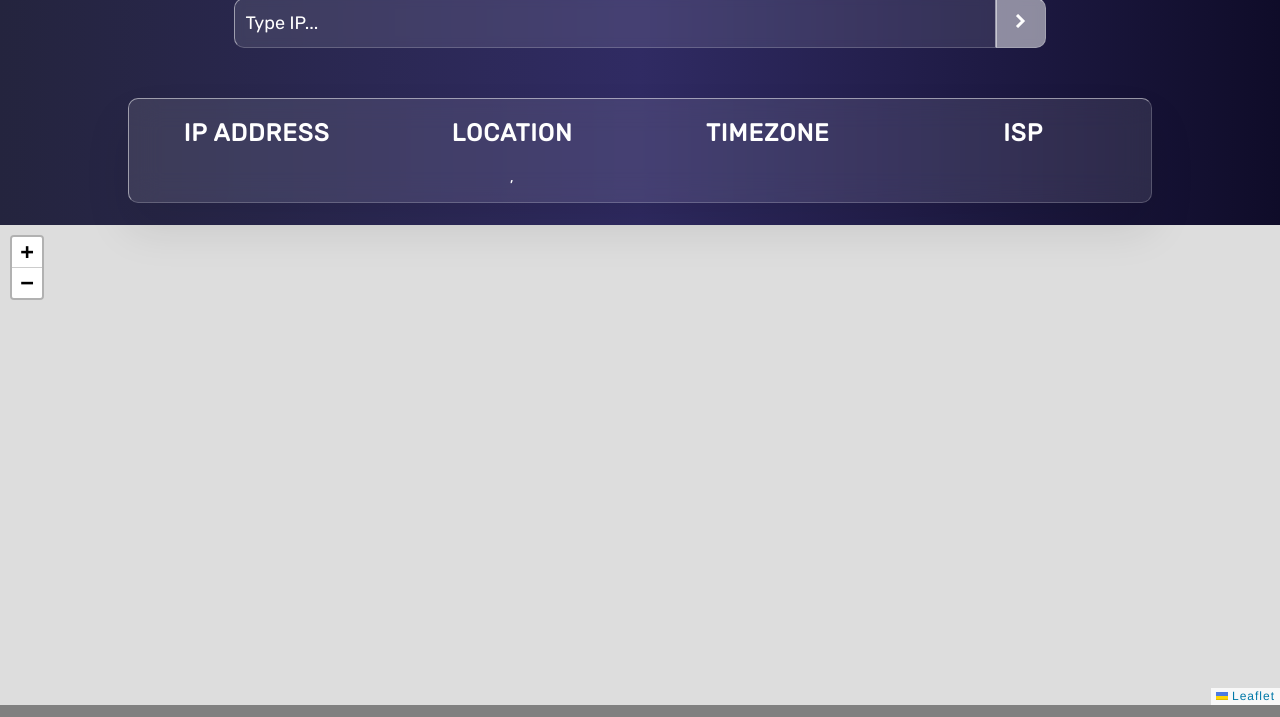
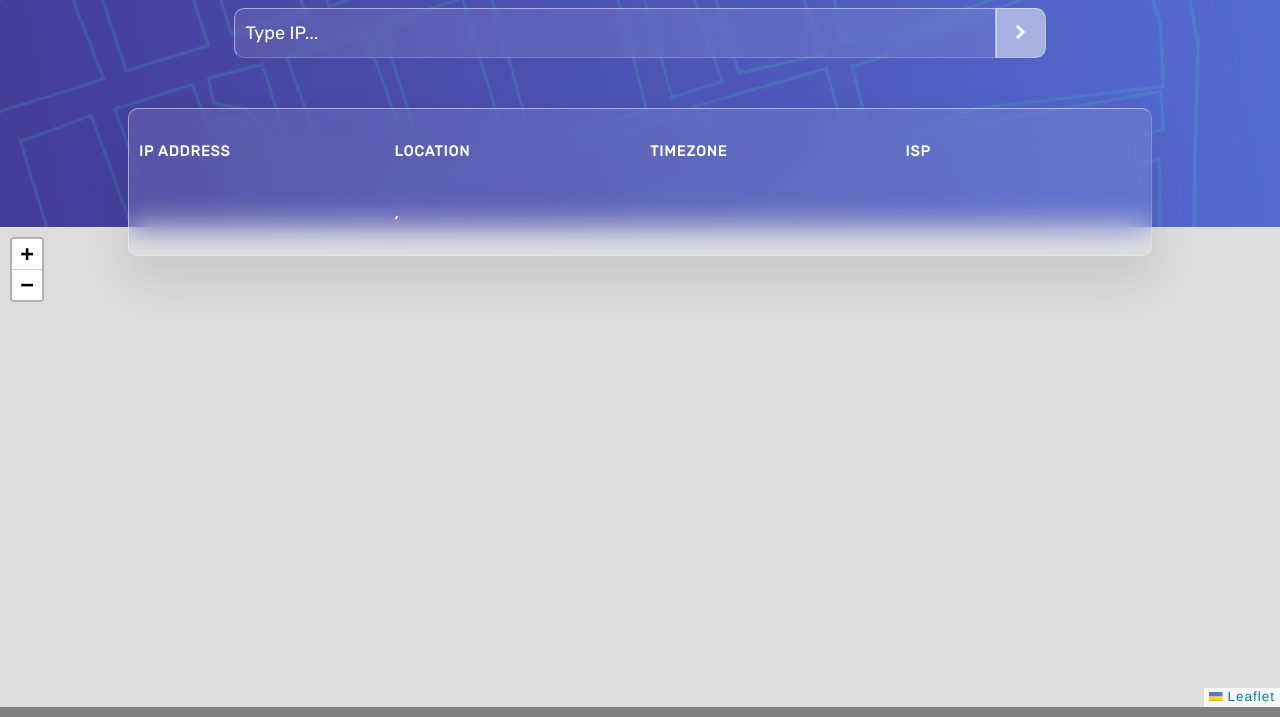
Before and after one commit to anapimolodec/track-ip, a plain HTML site: page index.html in a window 1280 px wide. Shown: the part 133-850 px from the top of the page. Drawn offline with nearby package versions, Linux system fonts and the light colour scheme.

Commit message:
fixed some styling

```diff
--- a/index.html
+++ b/index.html
@@ -9,10 +9,8 @@
 	<link rel="stylesheet" href="https://unpkg.com/leaflet@1.7.1/dist/leaflet.css"
    integrity="sha512-xodZBNTC5n17Xt2atTPuE1HxjVMSvLVW9ocqUKLsCC5CXdbqCmblAshOMAS6/keqq/sMZMZ19scR4PsZChSR7A=="
    crossorigin=""/>
-<<<<<<< HEAD
    <link rel="stylesheet" href="style.css">
-=======
->>>>>>> 8f551fb19b665fa9c2d7efdf295914df96aebd79
+   <link rel='shortcut icon' type='image/x-icon' href='/favicon.ico' />
    <script src="https://unpkg.com/leaflet@1.7.1/dist/leaflet.js"
    integrity="sha512-XQoYMqMTK8LvdxXYG3nZ448hOEQiglfqkJs1NOQV44cWnUrBc8PkAOcXy20w0vlaXaVUearIOBhiXZ5V3ynxwA=="
    crossorigin=""></script>
@@ -23,11 +21,6 @@
 	<title>
 		IP Address Tracker
 	</title>
-<<<<<<< HEAD
-
-=======
-
->>>>>>> 8f551fb19b665fa9c2d7efdf295914df96aebd79
 	<script src="https://code.jquery.com/jquery-3.2.1.min.js"></script>
 	 <!-- <script>
       // Initialize and add the map
@@ -62,21 +55,21 @@
 		<div class="search-results">
 			<div class="row-1">
 				<div class="box">
-					<h2> IP ADDRESS </h2>
+					<h5> IP ADDRESS </h5>
 					<p><span id="ip-here"></span></p>
 				</div>
 				<div class="box">
-					<h2> LOCATION </h2>
+					<h5> LOCATION </h5>
 					<p><span id="city-here"></span>, <span id="reg-here"></span> </br> <span id="postal-here"></span>  </p>
 				</div>
 			</div>
 			<div class="row-1">
 				<div class="box">
-					<h2> TIMEZONE </h2>
+					<h5> TIMEZONE </h5>
 					<p><span id="time-here"></span></p>
 				</div>
 				<div class="box">
-					<h2> ISP </h2>
+					<h5> ISP </h5>
 					<p> <span id="isp-here"></span></p>
 				</div>
 			</div>
--- a/style.css
+++ b/style.css
@@ -3,7 +3,7 @@ html, body {
 			margin: 0;
 			width: 100vw;
 			font-family: 'Rubik', sans-serif;
-			font-size: 1rem;
+			font-size: 18px;
 			background-color: grey;
 			overflow: hidden;
 			letter-spacing: 1px;
@@ -33,14 +33,13 @@ html, body {
 		}
 		.back-img {
 			width: 100%;
-			height: 40vh;
-			/*background-image: url('./pattern-bg.png');*/
+			height: 45vh;
+
 			background: #0f0c29;  /* fallback for old browsers */
 			background: -webkit-linear-gradient(to right, #24243e, #302b63, #0f0c29);  /* Chrome 10-25, Safari 5.1-6 */
 			background: linear-gradient(to right, #24243e, #302b63, #0f0c29); /* W3C, IE 10+/ Edge, Firefox 16+, Chrome 26+, Opera 12+, Safari 7+ */
-
-
-			/*background-size: cover;*/
+			background-image: url('./pattern-bg.png');
+			background-size: cover;
 		}
 		.search-line {
 			display: flex;
@@ -58,7 +57,7 @@ html, body {
 			padding: 10px;
 			border-radius: 10px 0px 0px 10px;
 			font-family: 'Rubik', sans-serif;
-			font-size: 18px;
+			font-size: 1rem;
 			border-width: 0px;
 			background-color: rgba(255,255,255,0.1);
 			border:  1px solid rgba(255,255,255,0.5);
@@ -86,6 +85,12 @@ html, body {
 			border-right:  1px solid rgba(255,255,255,0.2);
 			border-bottom:  1px solid rgba(255,255,255,0.2);
 			backdrop-filter: blur(5px);
+
+		}
+
+		.search-line button:hover {
+			background-color: rgba(255,255,255,0.8);
+			cursor: pointer;
 		}
 		textarea:focus, input:focus{
     		outline: none;
@@ -121,10 +126,19 @@ html, body {
 			width: 50%;
 			border: red 2px;
 			color: white;
+			text-align: left;
+			margin: 10px;
+		}
+
+		.box h5 {
+			font-weight: 700;
+			color: white;
+			font-size: 0.8rem;
 		}
 
 		.box span{
 			color: white;
+			font-size: 2rem;
 			/*color: #0f0c29;*/
 		}
 
```
Also changed, not shown: bg.jpg (added), favicon.ico (added), pattern-bg.png (added).
